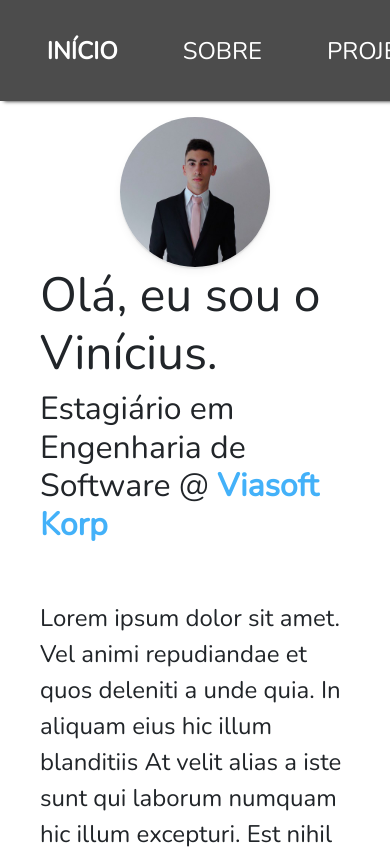
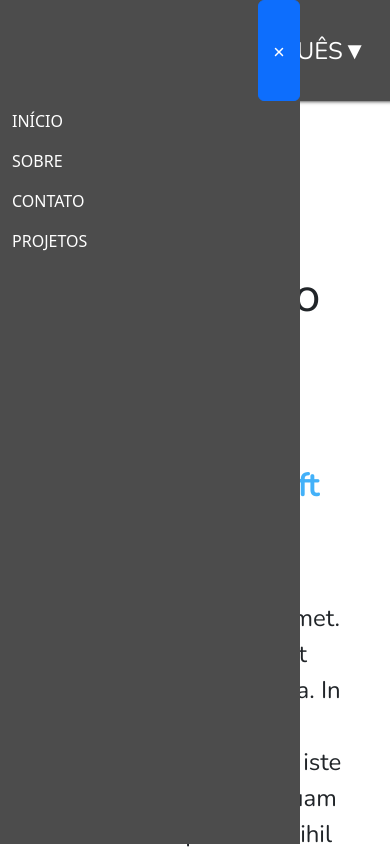
Before and after one commit to ViniciusNalaSantos/PersonalWebsite, a React (Create React App) app in the folder frontend/: page /#/home in a window 390 px wide. Shown: the top 849 px of the page. Built offline with nearby package versions, Linux system fonts and the light colour scheme.

Commit message:
Development in progress of sidebar.

```diff
--- a/frontend/src/components/BannerLink/bannerLink.css
+++ b/frontend/src/components/BannerLink/bannerLink.css
@@ -1,7 +1,4 @@
-.banner-navigations-home:visited, .banner-navigations-home:hover, .banner-navigations-home:link, .banner-navigations-home:active,
-.banner-navigations-about:visited, .banner-navigations-about:hover, .banner-navigations-about:link, banner-navigations-about:active,
-.banner-navigations-projects:visited, .banner-navigations-projects:hover, .banner-navigations-projects:link, .banner-navigations-projects:active,
-.banner-navigations-contact:visited, .banner-navigations-contact:hover, .banner-navigations-contact:link, .banner-navigations-contact:active {
+.banner-link:visited, .banner-link:hover, .banner-link:link, .banner-link:active {
     color: var(--color-secondary-white);
     text-decoration: none;
 }
--- a/frontend/src/components/BannerLink/index.js
+++ b/frontend/src/components/BannerLink/index.js
@@ -5,7 +5,7 @@ function BannerLink({children, className, to }) {
     const location = useLocation();
 
     return (
-        <Link className={`${className} ${location.pathname === to ? 'banner-navigations-contrasted' : ""}`}
+        <Link className={`banner-link ${location.pathname === to ? 'banner-navigations-contrasted' : ""}`}
                          to={to}>{children}</Link>
     )
 }
--- a/frontend/src/layout/Banner/banner.css
+++ b/frontend/src/layout/Banner/banner.css
@@ -33,6 +33,10 @@
     background-color: var(--color-main-dark-grey);
 }
 
+.banner-navigations-menu {
+    display: none;
+}
+
 .banner-select-language {
     display: flex;
     align-items: center;
@@ -43,3 +47,27 @@
     padding-right: 12vw;
     background-color: var(--color-main-dark-grey);
 }
+
+@media only screen and (max-width: 980px) {
+
+    .banner-link {
+        display: none;
+    }
+
+    .banner-navigations-menu {
+        display: block;
+    }
+
+}
+
+@media only screen and (max-width: 1136px) {
+
+    .banner-navigations {
+        padding-left: 6vw;
+    }
+
+    .banner-select-language {
+        padding-right: 6vw;
+    }
+
+}
--- a/frontend/src/layout/Banner/index.js
+++ b/frontend/src/layout/Banner/index.js
@@ -1,22 +1,28 @@
 import './banner.css';
 import { LiaGlobeAmericasSolid } from 'react-icons/lia';
+import { LuMenu } from "react-icons/lu";
 import BannerLink from '../../components/BannerLink';
-import BannerDropDown from '../../components/ui/BannerDropDown'
+import BannerDropDown from '../../components/ui/BannerDropDown';
+import SideBar from '../SideBar';
 
 function Banner() {
   return (
-    <header className="banner">
+    <>
+      <header className="banner">
         <nav className="banner-navigations">
-            <BannerLink className="banner-navigations-home" to="/home" >INÍCIO</BannerLink>
-            <BannerLink className="banner-navigations-about" to="/about" >SOBRE</BannerLink>
-            <BannerLink className="banner-navigations-projects" to="/projects" >PROJETOS</BannerLink>
-            <BannerLink className="banner-navigations-contact" to="/contact" >CONTATO</BannerLink>
+          <LuMenu className='banner-navigations-menu' onClick={null}/>
+          <BannerLink to="/home" >INÍCIO</BannerLink>
+          <BannerLink to="/about" >SOBRE</BannerLink>
+          <BannerLink to="/projects" >PROJETOS</BannerLink>
+          <BannerLink to="/contact" >CONTATO</BannerLink>
         </nav>
         <div className="banner-select-language">
-          <LiaGlobeAmericasSolid size={'24'} />
+          <LiaGlobeAmericasSolid />
           <BannerDropDown></BannerDropDown>
         </div>
-    </header>
+      </header>
+      <SideBar />
+    </>
   )
 }
 
--- /dev/null
+++ b/frontend/src/layout/SideBar/index.js
@@ -0,0 +1,38 @@
+import './sideBar.css';
+import { IoClose } from "react-icons/io5";
+import Button from 'react-bootstrap/Button';
+import Nav from 'react-bootstrap/Nav';
+import Navbar from 'react-bootstrap/Navbar';
+import Container from 'react-bootstrap/Container';
+
+function SideBar() {
+    return (
+        <div className='side-bar'>
+            <div className='side-bar-top'>
+                <Button><IoClose /></Button>
+            </div>
+            <Navbar className='side-bar-nav'>
+                <Container>
+                    <Nav.Link href="/#/home">INÍCIO</Nav.Link>
+                </Container>
+            </Navbar >
+            <Navbar className='side-bar-nav'>
+                <Container>
+                    <Nav.Link href="/#/about">SOBRE</Nav.Link>
+                </Container>
+            </Navbar>
+            <Navbar className='side-bar-nav'>
+                <Container>
+                    <Nav.Link href="/#/contact">CONTATO</Nav.Link>
+                </Container>
+            </Navbar>
+            <Navbar className='side-bar-nav'>
+                <Container>
+                    <Nav.Link href="/#/projects">PROJETOS</Nav.Link>
+                </Container>
+            </Navbar>
+        </div>
+    )
+}
+
+export default SideBar;
--- /dev/null
+++ b/frontend/src/layout/SideBar/sideBar.css
@@ -0,0 +1,34 @@
+@import url('https://fonts.googleapis.com/css2?family=Nunito&display=swap');
+
+:root {
+    --color-main-dark-grey: #4C4C4C;
+    --color-medium-grey: #636363;
+    --color-secondary-white: #FFFFFF;
+    --font-family-main: "Nunito", sans-serif;
+}
+
+* {
+   margin: 0;
+   padding: 0;
+}
+
+.side-bar {
+    background-color: var(--color-main-dark-grey);
+    color: var(--color-secondary-white);
+    width: 300px;
+    top: 0;
+    position: fixed;
+    z-index: 9999;
+    height: 100vh;
+}
+
+.side-bar-top {
+    width: 300px;
+    min-height: 12vh;
+    display: flex;
+    justify-content: flex-end;
+}
+
+.side-bar-nav:hover {
+    background-color: var(--color-medium-grey);
+}
```
